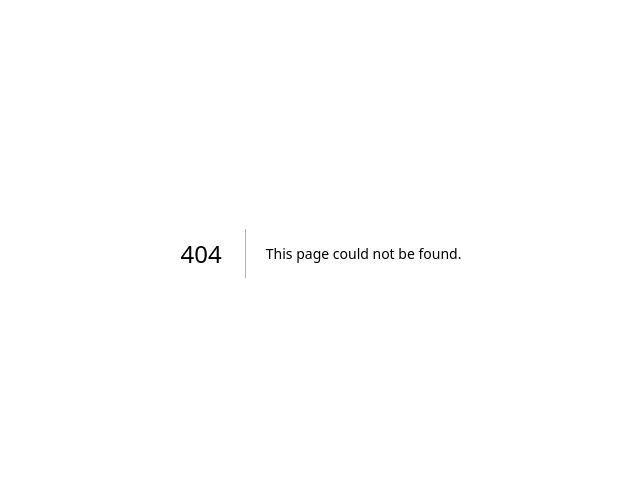
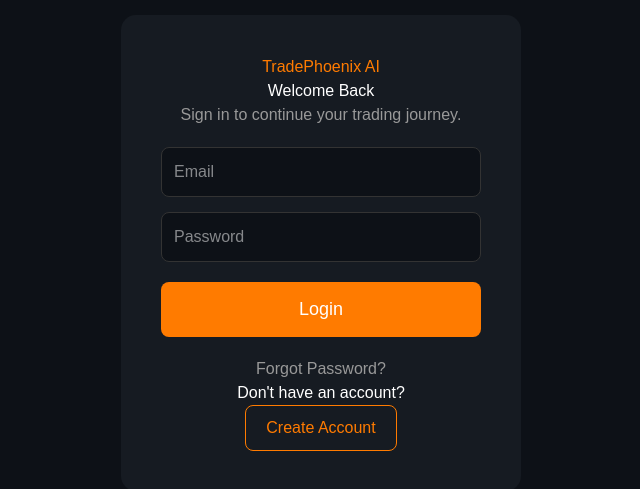
Before and after one commit to kchaitanyateja/TradePhoenixAI, a Next.js app: page /login in a window 1280 px wide. Before the commit this address had no page. Shown: the part 147-636 px from the top of the page, without its empty margins (319-959 px from the left). Built offline with nearby package versions, Linux system fonts and the light colour scheme; no server answers.

Commit message:
v0.4 - Landing Page, Authentication, Dashboard, Supabase Auth

```diff
--- /dev/null
+++ b/app/dashboard/page.tsx
@@ -0,0 +1,20 @@
+export default function Dashboard() {
+  return (
+    <main
+      style={{
+        background: "#0d1117",
+        minHeight: "100vh",
+        color: "white",
+        padding: "40px",
+      }}
+    >
+      <h1 style={{ color: "#ff7b00" }}>
+        Welcome to TradePhoenix AI 🚀
+      </h1>
+
+      <h2>Dashboard</h2>
+
+      <p>You have successfully logged in.</p>
+    </main>
+  );
+}
--- /dev/null
+++ b/app/login/page.tsx
@@ -0,0 +1,143 @@
+"use client";
+
+import { useRouter } from "next/navigation";
+
+import { useState } from "react";
+import { createClient } from "@/utils/supabase/client";
+
+const supabase = createClient();
+
+export default function LoginPage() {
+  const [email, setEmail] = useState("");
+const [password, setPassword] = useState("");
+const router = useRouter();
+
+const signUp = async () => {
+  const { error } = await supabase.auth.signUp({
+    email,
+    password,
+  });
+
+  if (error) {
+    alert(error.message);
+  } else {
+    alert("Account created! Please check your email.");
+  }
+};
+
+const signIn = async () => {
+  const { error } = await supabase.auth.signInWithPassword({
+    email,
+    password,
+  });
+
+  if (error) {
+    alert(error.message);
+  } else {
+  router.push("/dashboard");
+}
+};
+
+
+  return (
+    <main
+      style={{
+        background: "#0d1117",
+        minHeight: "100vh",
+        display: "flex",
+        justifyContent: "center",
+        alignItems: "center",
+      }}
+    >
+      <div
+        style={{
+          background: "#161b22",
+          padding: "40px",
+          borderRadius: "15px",
+          width: "400px",
+          textAlign: "center",
+        }}
+      >
+        <h1 style={{ color: "#ff7b00" }}>TradePhoenix AI</h1>
+
+        <h2 style={{ color: "white" }}>
+          Welcome Back
+        </h2>
+
+        <p style={{ color: "#999" }}>
+          Sign in to continue your trading journey.
+        </p>
+
+<input
+  type="email"
+  placeholder="Email"
+  value={email}
+  onChange={(e) => setEmail(e.target.value)}
+  style={{
+    width: "100%",
+    padding: "12px",
+    marginTop: "20px",
+    borderRadius: "8px",
+    color: "white",
+    background: "#0d1117",
+    border: "1px solid #333",
+  }}
+/>
+
+<input
+  type="password"
+  placeholder="Password"
+  value={password}
+  onChange={(e) => setPassword(e.target.value)}
+  style={{
+    width: "100%",
+    padding: "12px",
+    marginTop: "15px",
+    borderRadius: "8px",
+    color: "white",
+    background: "#0d1117",
+    border: "1px solid #333",
+  }}
+/>
+
+        <button
+  onClick={signIn}
+          style={{
+            width: "100%",
+            padding: "14px",
+            marginTop: "20px",
+            background: "#ff7b00",
+            color: "white",
+            border: "none",
+            borderRadius: "8px",
+            fontSize: "18px",
+            cursor: "pointer",
+          }}
+        >
+          Login
+        </button>
+
+        <p style={{ color: "#999", marginTop: "20px" }}>
+          Forgot Password?
+        </p>
+
+        <p style={{ color: "white" }}>
+          Don't have an account?
+        </p>
+
+        <button
+        onClick={signUp}
+          style={{
+            background: "transparent",
+            color: "#ff7b00",
+            border: "1px solid #ff7b00",
+            padding: "10px 20px",
+            borderRadius: "8px",
+          }}
+        >
+          Create Account
+        </button>
+      </div>
+    </main>
+  );
+}
--- a/app/page.tsx
+++ b/app/page.tsx
@@ -2,64 +2,43 @@
 
 export default function Home() {
   return (
-    <div className="flex flex-col flex-1 items-center justify-center bg-zinc-50 font-sans dark:bg-black">
-      <main className="flex flex-1 w-full max-w-3xl flex-col items-center justify-between py-32 px-16 bg-white dark:bg-black sm:items-start">
+    <main className="min-h-screen bg-black text-white flex items-center justify-center px-6">
+
+      <div className="text-center max-w-5xl">
+
         <Image
-          className="dark:invert"
-          src="/next.svg"
-          alt="Next.js logo"
-          width={100}
-          height={20}
-          priority
+          src="/images/phoenix-logo.png"
+          alt="TradePhoenix AI"
+          width={450}
+          height={450}
+          className="mx-auto mb-10"
         />
-        <div className="flex flex-col items-center gap-6 text-center sm:items-start sm:text-left">
-          <h1 className="max-w-xs text-3xl font-semibold leading-10 tracking-tight text-black dark:text-zinc-50">
-            To get started, edit the page.tsx file.
-          </h1>
-          <p className="max-w-md text-lg leading-8 text-zinc-600 dark:text-zinc-400">
-            Looking for a starting point or more instructions? Head over to{" "}
-            <a
-              href="https://vercel.com/templates?framework=next.js&utm_source=create-next-app&utm_medium=appdir-template-tw&utm_campaign=create-next-app"
-              className="font-medium text-zinc-950 dark:text-zinc-50"
-            >
-              Templates
-            </a>{" "}
-            or the{" "}
-            <a
-              href="https://nextjs.org/learn?utm_source=create-next-app&utm_medium=appdir-template-tw&utm_campaign=create-next-app"
-              className="font-medium text-zinc-950 dark:text-zinc-50"
-            >
-              Learning
-            </a>{" "}
-            center.
-          </p>
+
+        <h2 className="text-3xl md:text-5xl font-bold text-orange-400">
+
+        </h2>
+
+        <p className="text-gray-300 text-xl mt-6 leading-9">
+          AI Powered Trading Platform built for Traders,
+          Investors and Professionals.
+          Analyze markets, identify opportunities,
+          manage risk and make smarter trading decisions.
+        </p>
+
+        <div className="flex justify-center gap-6 mt-10">
+
+          <button className="bg-orange-500 hover:bg-orange-600 px-8 py-4 rounded-xl font-bold text-lg transition">
+            Get Started
+          </button>
+
+          <button className="border border-orange-500 text-orange-400 hover:bg-orange-500 hover:text-white px-8 py-4 rounded-xl font-bold text-lg transition">
+            Watch Demo
+          </button>
+
         </div>
-        <div className="flex flex-col gap-4 text-base font-medium sm:flex-row">
-          <a
-            className="flex h-12 w-full items-center justify-center gap-2 rounded-full bg-foreground px-5 text-background transition-colors hover:bg-[#383838] dark:hover:bg-[#ccc] md:w-[158px]"
-            href="https://vercel.com/new?utm_source=create-next-app&utm_medium=appdir-template-tw&utm_campaign=create-next-app"
-            target="_blank"
-            rel="noopener noreferrer"
-          >
-            <Image
-              className="dark:invert"
-              src="/vercel.svg"
-              alt="Vercel logomark"
-              width={16}
-              height={16}
-            />
-            Deploy Now
-          </a>
-          <a
-            className="flex h-12 w-full items-center justify-center rounded-full border border-solid border-black/[.08] px-5 transition-colors hover:border-transparent hover:bg-black/[.04] dark:border-white/[.145] dark:hover:bg-[#1a1a1a] md:w-[158px]"
-            href="https://nextjs.org/docs?utm_source=create-next-app&utm_medium=appdir-template-tw&utm_campaign=create-next-app"
-            target="_blank"
-            rel="noopener noreferrer"
-          >
-            Documentation
-          </a>
-        </div>
-      </main>
-    </div>
+
+      </div>
+
+    </main>
   );
 }
--- a/package.json
+++ b/package.json
@@ -9,6 +9,8 @@
     "lint": "eslint"
   },
   "dependencies": {
+    "@supabase/ssr": "^0.12.0",
+    "@supabase/supabase-js": "^2.108.2",
     "next": "16.2.9",
     "react": "19.2.4",
     "react-dom": "19.2.4"
--- /dev/null
+++ b/utils/supabase/client.ts
@@ -0,0 +1,8 @@
+import { createBrowserClient } from "@supabase/ssr";
+
+export function createClient() {
+  return createBrowserClient(
+    process.env.NEXT_PUBLIC_SUPABASE_URL!,
+    process.env.NEXT_PUBLIC_SUPABASE_PUBLISHABLE_KEY!
+  );
+}
--- /dev/null
+++ b/utils/supabase/server.ts
@@ -0,0 +1,20 @@
+import { createServerClient } from "@supabase/ssr";
+import { cookies } from "next/headers";
+
+export async function createClient() {
+  const cookieStore = await cookies();
+
+  return createServerClient(
+    process.env.NEXT_PUBLIC_SUPABASE_URL!,
+    process.env.NEXT_PUBLIC_SUPABASE_PUBLISHABLE_KEY!,
+    {
+      cookies: {
+        get(name: string) {
+          return cookieStore.get(name)?.value;
+        },
+        set() {},
+        remove() {},
+      },
+    }
+  );
+}
```
Also changed, not shown: public/images/phoenix-logo.png (added), 1 other file (tests, documents, lock files or other folders).
